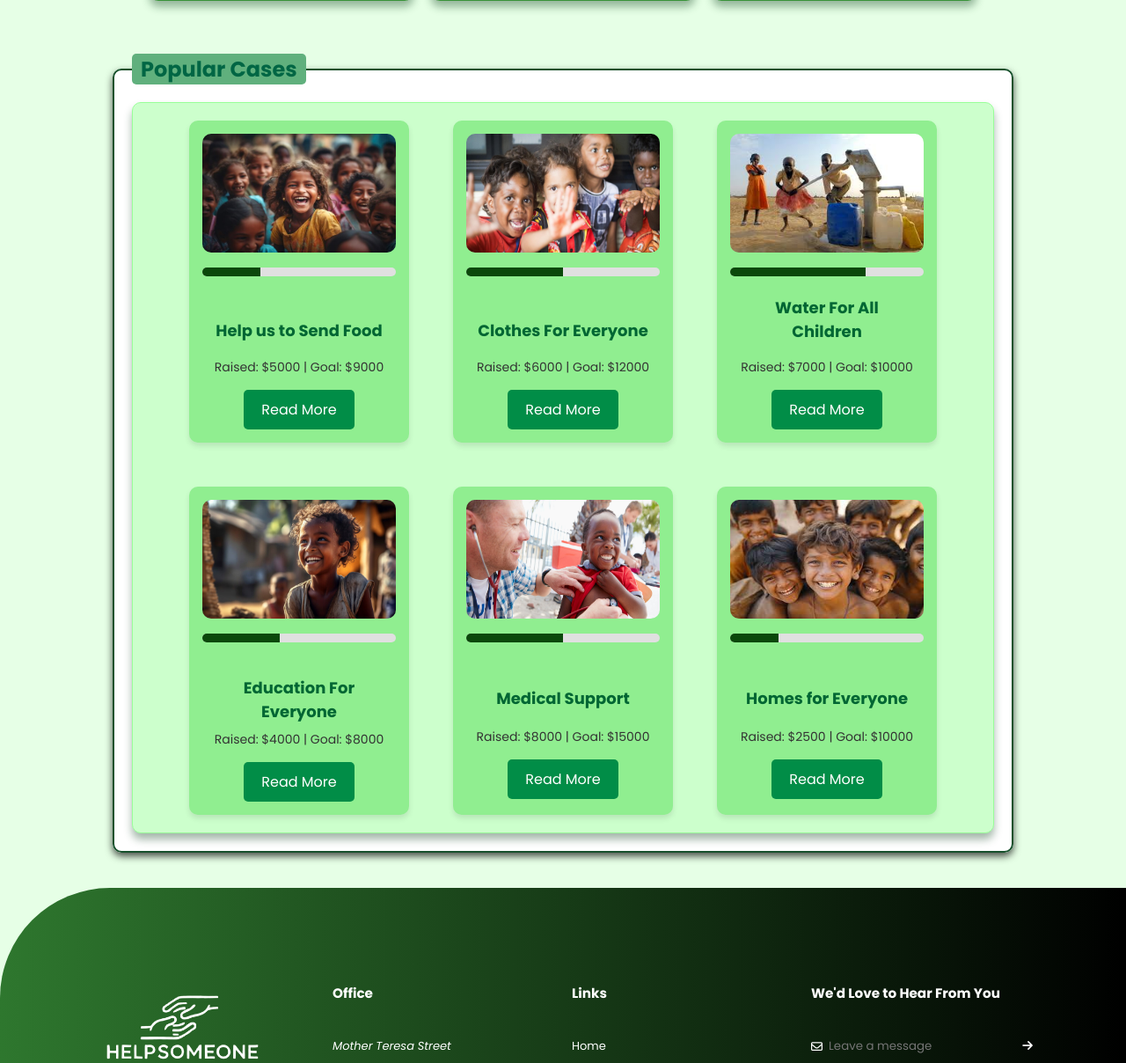
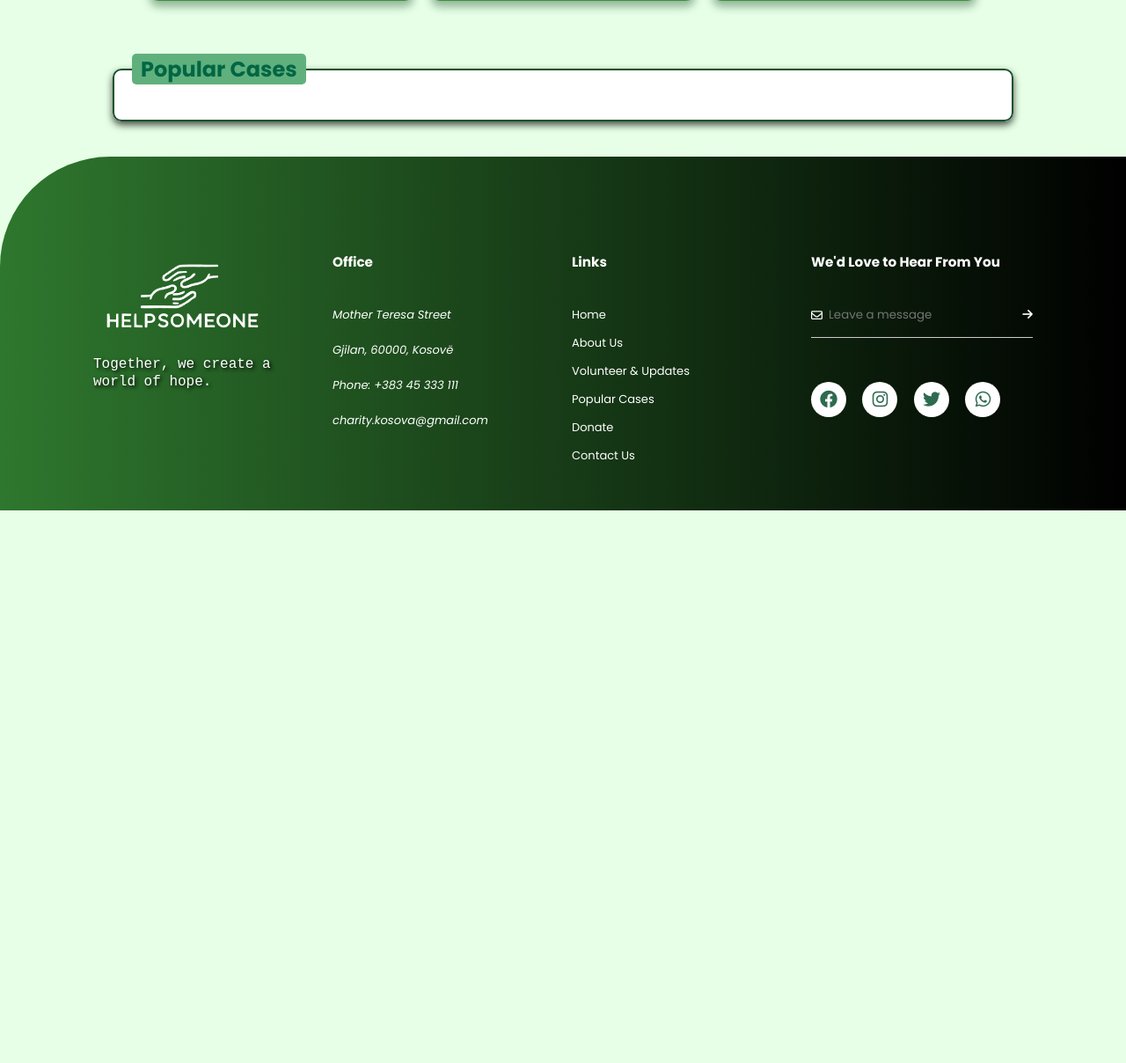
Before and after one commit to elejerlija/UEB25_Gr6, a PHP site: page /popular.php in a window 1280 px wide. Shown: the part 1189-2397 px from the top of the page at 88% size. After the commit the page ends 1769 px from the top, so only its background shows below. Run offline with PHP 8.4, Linux system fonts and the light colour scheme.

Commit message:
Largimi i Popular Cases per krijim te tyre me ane te Array

```diff
--- a/popular.php
+++ b/popular.php
@@ -1,3 +1,9 @@
+
+
+
+
+
+
 <!DOCTYPE html>
 <html lang="en">
 
@@ -230,57 +236,9 @@
     <fieldset>
         <legend>Popular Cases</legend>
         <div class="div">
-            <div class="cases-container">
 
-                <div class="case">
-                    <img src="image/popular-5.jpg" alt="Case 1" height="135">
-                    <div class="progress-bar"><span style="width: 30%;"></span></div><br>
-                    <h3 style="padding: 13px;">Help us to Send Food</h3>
-                    <p>Raised: $5000 | Goal: $9000</p>
-                    <a href="#modal4">Read More</a>
-                </div>
+        </div>
 
-                <div class="case">
-                    <img src="image/popular-2.jpg" alt="Case 2" height="135" >
-                    <div class="progress-bar"><span style="width: 50%;"></span></div><br>
-                    <h3 style="padding: 13px;">Clothes For Everyone</h3>
-                    <p>Raised: $6000 | Goal: $12000</p>
-                    <a href="#modal5">Read More</a>
-                </div>
-
-                <div class="case">
-                    <img src="image/popular-3.jpg" alt="Case 3" height="135">
-                    <div class="progress-bar"><span style="width: 70%;"></span></div>
-                    <h3 style="padding: 12px;">Water For All Children</h3>
-                    <p>Raised: $7000 | Goal: $10000</p>
-                    <a href="#modal6">Read More</a>
-                </div>
-
-                <div class="case">
-                    <img src="image/popular-4.jpg" height="135" alt="Case 4">
-                    <div class="progress-bar"><span style="width: 40%;"></span></div><br>
-                    <h3 style="padding: 3px;">Education For Everyone</h3>
-                    <p>Raised: $4000 | Goal: $8000</p>
-                    <a href="#modal7">Read More</a>
-                </div>
-
-                <div class="case">
-                    <img src="image/popular-1.jpg" alt="Case 5" height="135">
-                    <div class="progress-bar"><span style="width: 50%;"></span></div><br>
-                    <h3 style="padding: 15px;">Medical Support</h3>
-                    <p>Raised: $8000 | Goal: $15000</p>
-                    <a href="#modal8">Read More</a>
-                </div>
-
-                <div class="case">
-                    <img src="image/popular-6.jpg" alt="Case 6" height="135">
-                    <div class="progress-bar"><span style="width: 25%;"></span></div><br>
-                    <h3 style="padding: 15px;">Homes for Everyone</h3>
-                    <p>Raised: $2500 | Goal: $10000</p>
-                    <a href="#modal9">Read More</a>
-                </div>
-
-            </div>
         </div>
 
         <div id="modal-overlay"></div>
```
Also changed, not shown: sent/popular-1.jpg (added), sent/popular-2.jpg (added), sent/popular-3.jpg (added), sent/popular-4.jpg (added), sent/popular-5.jpg (added), sent/popular-6.jpg (added).
